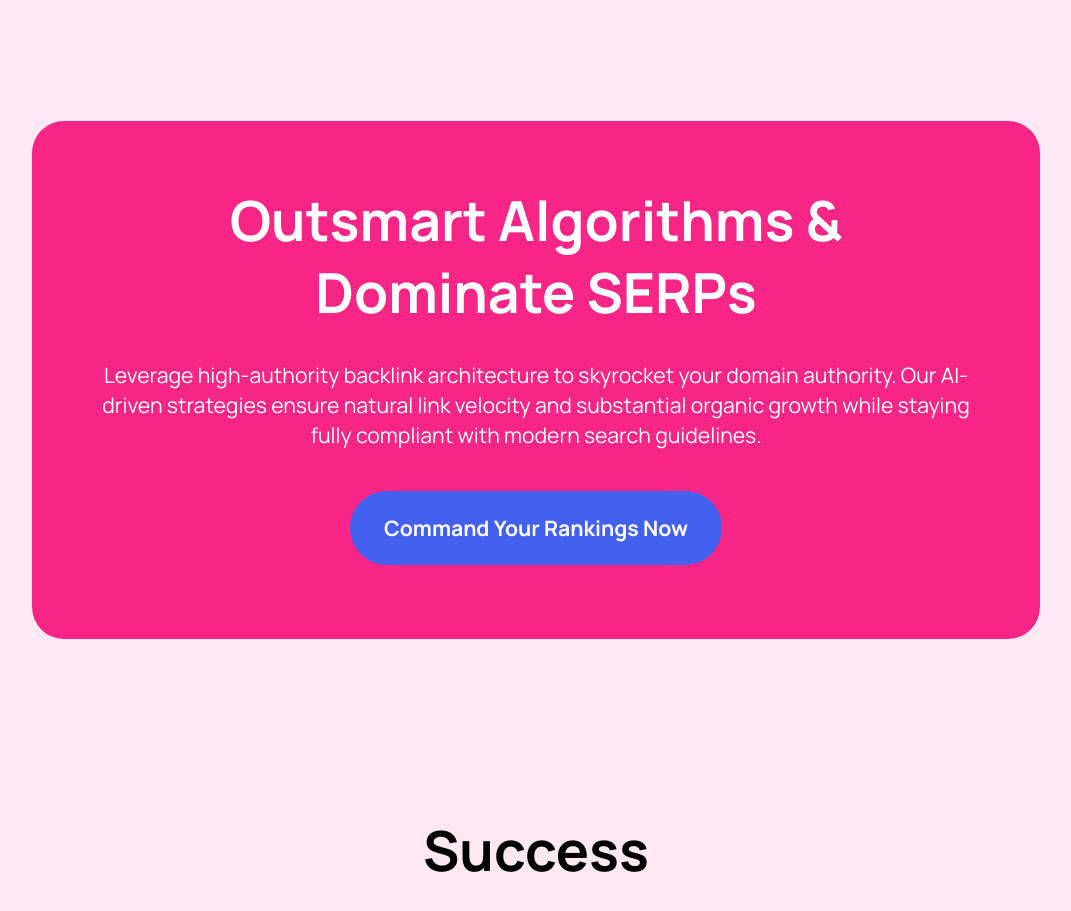
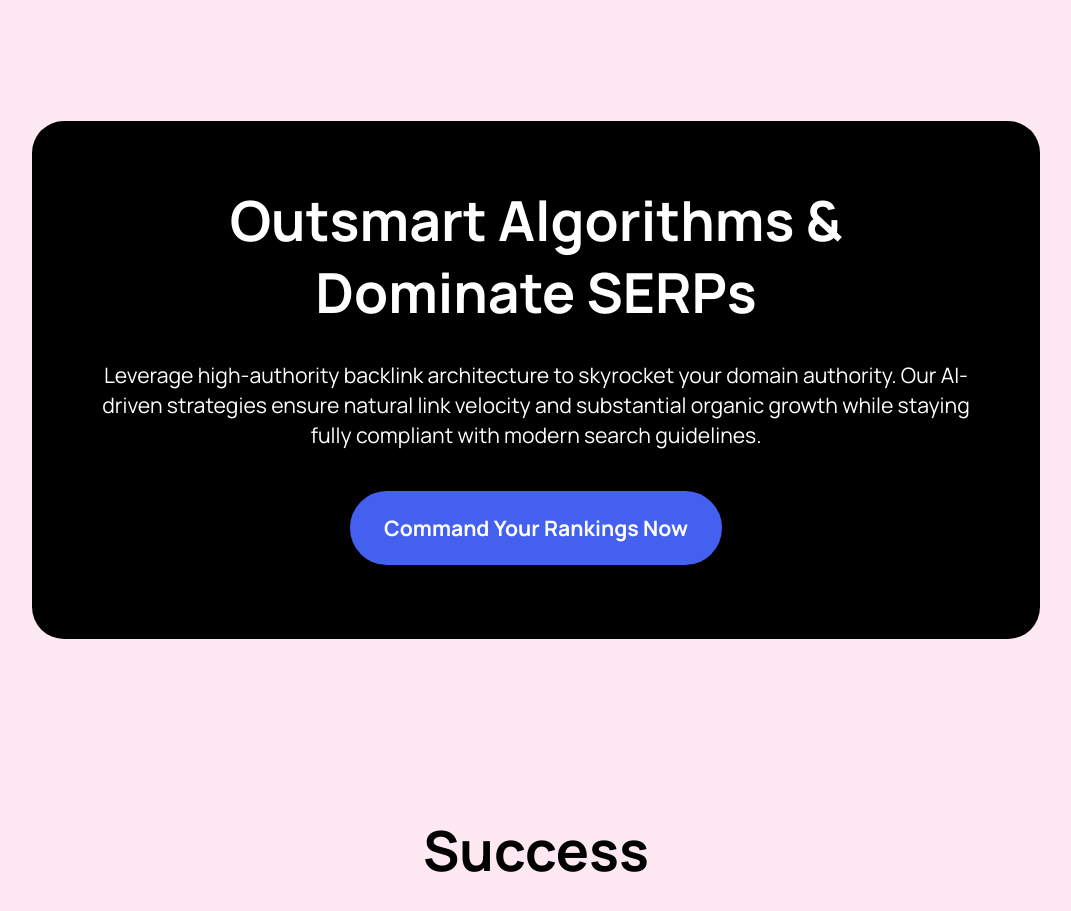
Before and after one commit to seoandgeo/seoandgeo.github.io, a plain HTML site: page index.html in a window 1280 px wide. Shown: the part 5200-6111 px from the top of the page, without its empty margins (104-1175 px from the left). Drawn offline with Linux system fonts and the light colour scheme.

Commit message:
Update mbr-additional.css

```diff
--- a/assets/mobirise/css/mbr-additional.css
+++ b/assets/mobirise/css/mbr-additional.css
@@ -1848,7 +1848,7 @@ a {
   top: 0;
 }
 .cid-v9eJrjC2oZ .card-wrapper {
-  background: #f72585;
+  background: #000000;
 }
 @media (max-width: 767px) {
   .cid-v9eJrjC2oZ .card-wrapper {
```
